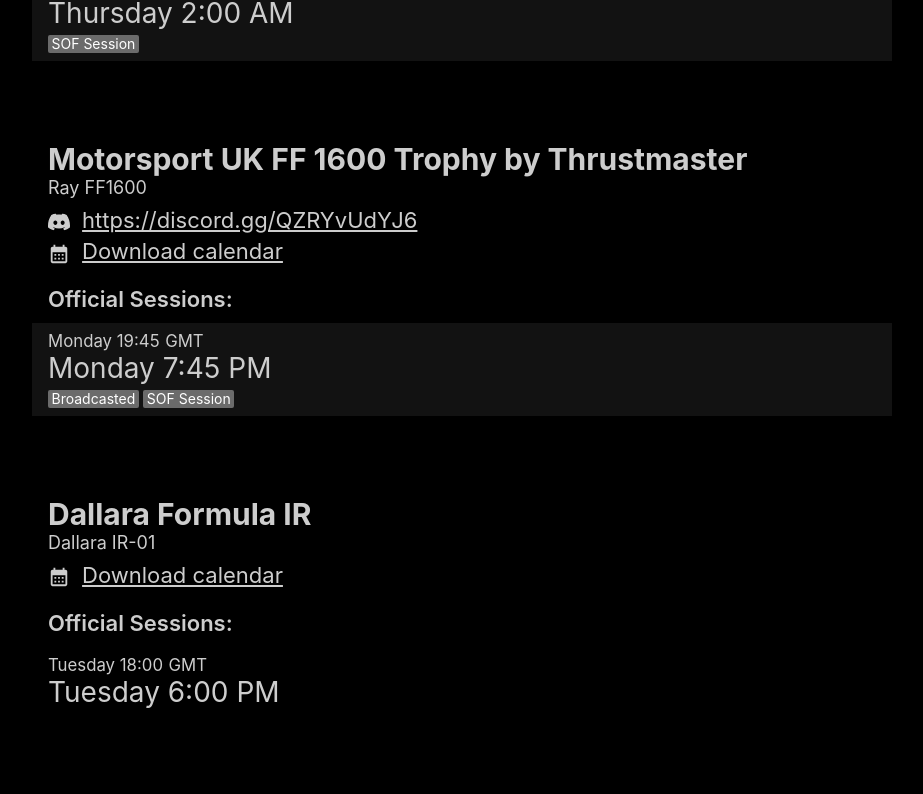
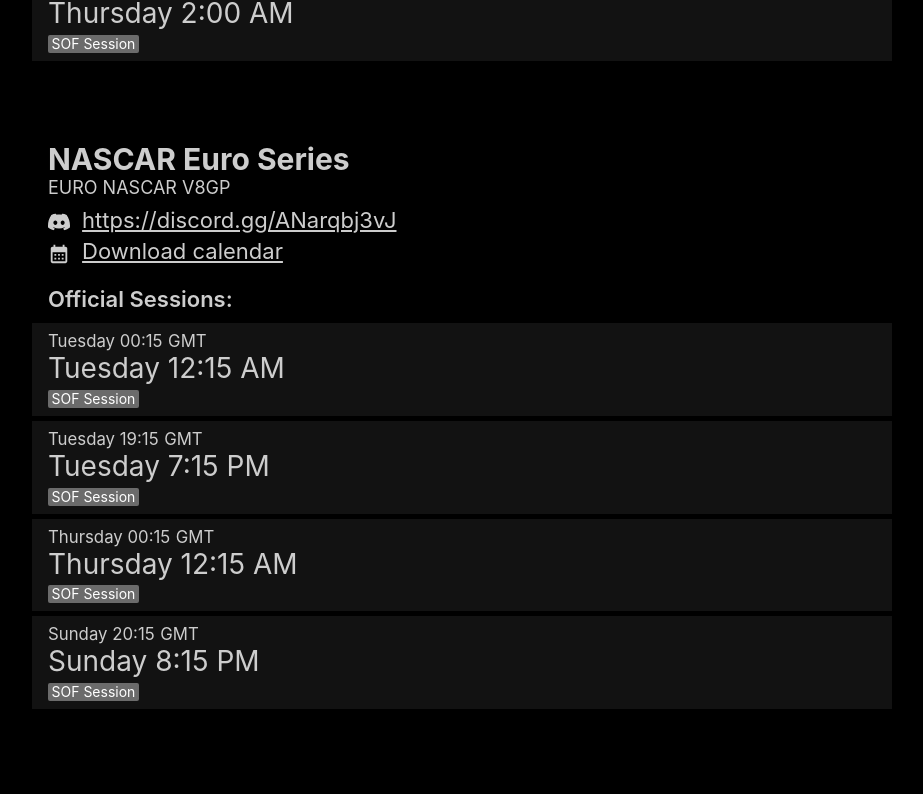
Before and after one commit to jamiehs/whenrace, a React (Vite) app: page / in a window 1280 px wide. Shown: the part 692-1486 px from the top of the page, without its empty margins (178-1101 px from the left). Built offline with nearby package versions, Linux system fonts and the light colour scheme.

Commit message:
Add-EuroNASCAR: incldued this new series

```diff
--- a/src/data/official-sessions.ts
+++ b/src/data/official-sessions.ts
@@ -535,6 +535,37 @@ const officials: Series[] = [
             },
         ]
     },
+    {
+        seriesId: 'Euronascar',
+        shortLabel: 'Euro NASCAR',
+        label: 'NASCAR Euro Series',
+        cars: ["EURO NASCAR V8GP"],
+        links: {
+            discord: 'https://discord.gg/ANarqbj3vJ',
+        },
+        sessions: [
+            {
+                sessionDay: TUE,
+                sessionTimeGmt: '00:15',
+                notes: [SOF]
+            },
+            {
+                sessionDay: TUE,
+                sessionTimeGmt: '19:15',
+                notes: [SOF]
+            },
+            {
+                sessionDay: THU,
+                sessionTimeGmt: '00:15',
+                notes: [SOF]
+            },
+            {
+                sessionDay: SUN,
+                sessionTimeGmt: '20:15',
+                notes: [SOF]
+            },
+        ]
+    }
 ]
 
 export {
```
